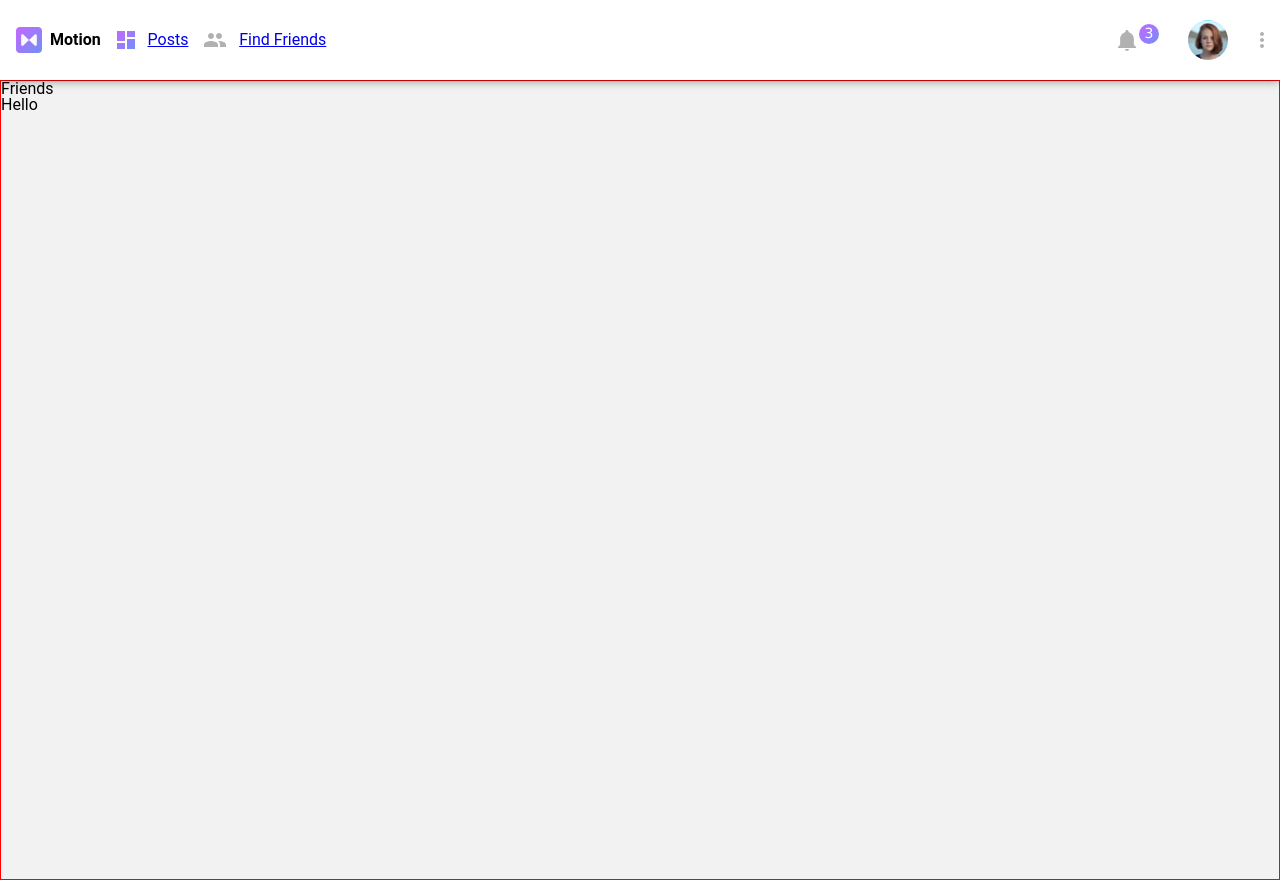
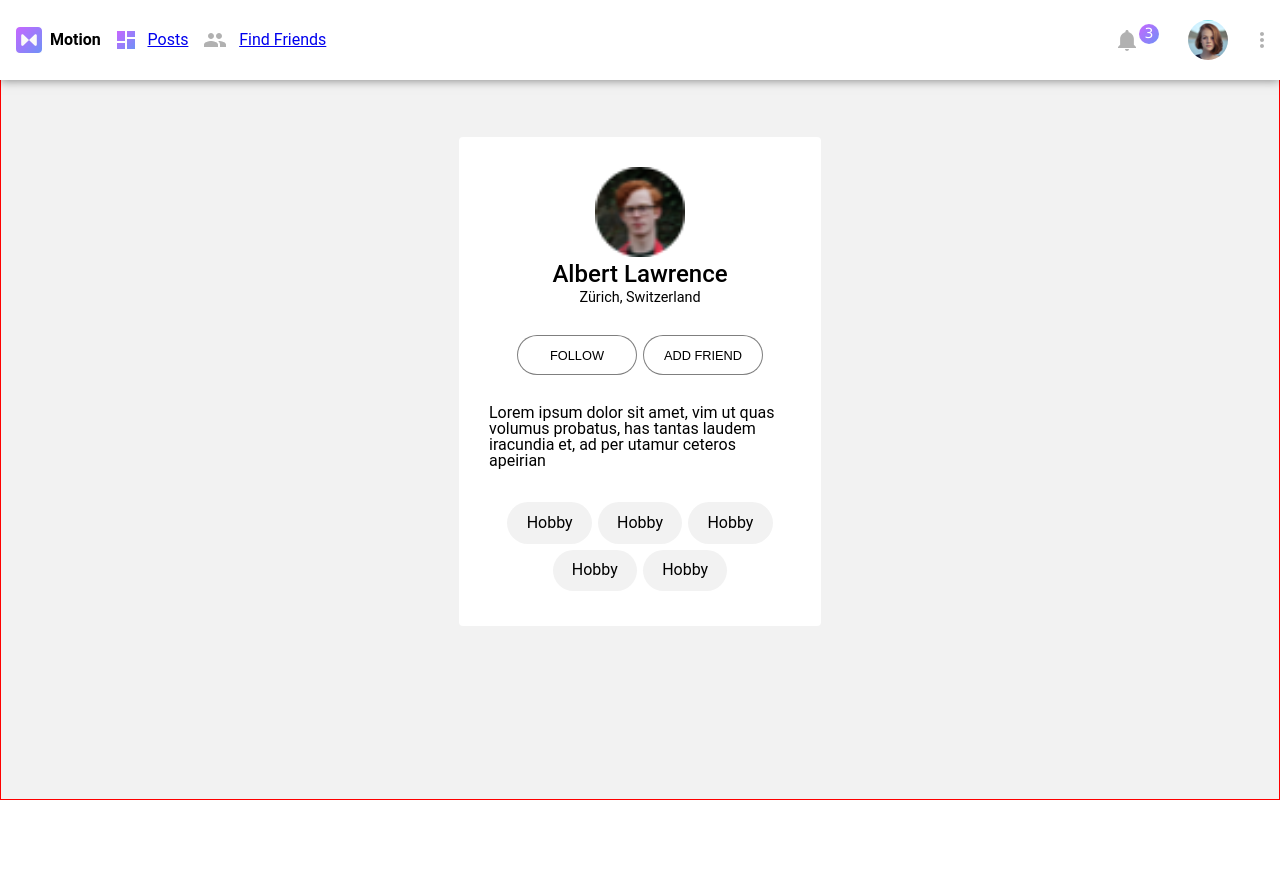
Before and after one commit to juangallego17ssa/Motion-Frontend, a React (Create React App) app: page /friends in a window 1280 px wide. After the commit the page ends 800 px from the top, so only its background shows below. Built offline with nearby package versions, Linux system fonts and the light colour scheme.

Commit message:
style friend page and FriendCard

```diff
--- a/src/pages/Friends/FriendsCard.js
+++ b/src/pages/Friends/FriendsCard.js
@@ -1,9 +1,91 @@
 import React from 'react';
+import styled from 'styled-components';
+import alber from '../../assets/images/users/alber.png'
+
+//-------STYLE--------->
+const StyledFriendCard = styled.div`
+    margin-top: 120px;
+    box-sizing: border-box;
+    padding: 30px;
+    display: flex;  flex-direction: column;
+    justify-content: flex-start; align-items: center;
+    height: 489px; width: 362px;
+    border-radius: 4px;
+    background-color: #FFF;
+    gap: 30px;
+    .btn{
+        background-color: #fff;
+        margin: 0 3px;
+        width: 120px; height: 40px;
+        border-radius: 30px;
+        border: 1px solid rgba(0,0,0,.5);
+        font-size: 0.8rem; font-weight: 500;
+        :hover{
+        background: linear-gradient(132.96deg, #C468FF 3.32%, #6E91F6 100%);
+        border: none;
+        color: #FFF;
+        }
+    }
+    .user-hobbies{
+        width: 100%;
+        display:flex;
+        justify-content: center;
+        align-items: center;
+        flex-wrap: wrap;
+
+    }
+`;
+const Tag = styled.span`
+        margin: 3px;
+        background-color: #F2F2F2;
+        padding: 0.8rem 1.2rem;
+        border-radius: 30px;
+        border: none;
+        font-size: 1rem; font-weight: 400;
+`;
+
+const UserInfo = styled.div`
+    display: flex;
+    flex-direction: column;
+    align-items: center;
+    gap: .3rem;
+    .user-pic{
+        width: 90px;
+    }
+    .user-name{
+        font-size: 1.5rem;
+        font-weight: 500;
+    }
+    .user-country{
+        font-size: .9rem;
+        font-weight: 400px;
+    }
+
+`;
 
 export default function FriendsCard() {
   return (
-    <div >
-      Hello
-    </div>
+    <StyledFriendCard >
+      <UserInfo>
+        <img className='user-pic' src={alber}/>
+        <p className='user-name'>Albert Lawrence</p>
+        <p className='user-country'>Zürich, Switzerland</p>
+      </UserInfo>
+      <div className='acion-buttons'>
+        <button className='btn'>FOLLOW</button>
+        <button className='btn'>ADD FRIEND</button>
+      </div>
+      <div className='user-about'>
+        <p>Lorem ipsum dolor sit amet, vim ut quas volumus probatus, has tantas laudem iracundia et, ad per utamur ceteros apeirian</p>
+      </div>
+      <div className='user-hobbies'>
+        <Tag>Hobby</Tag>
+        <Tag>Hobby</Tag>
+        <Tag>Hobby</Tag>
+        <Tag>Hobby</Tag>
+        <Tag>Hobby</Tag>
+
+      </div>
+    </StyledFriendCard>
   );
 }
--- a/src/pages/Friends/index.js
+++ b/src/pages/Friends/index.js
@@ -6,10 +6,10 @@ import FriendsCard from "./FriendsCard";
 //-------STYLE--------->
 const StyledFriends = styled.div`
   border: 1px solid red;
-  display: block;
-  flex-direction: column;
+  display: flex;
+  justify-content: center;
   box-sizing: border-box;
-  margin-top: 80px;
+  /* margin-top: 80px; */
   height: 100vh;
   background-color: #F2F2F2;
 
```
